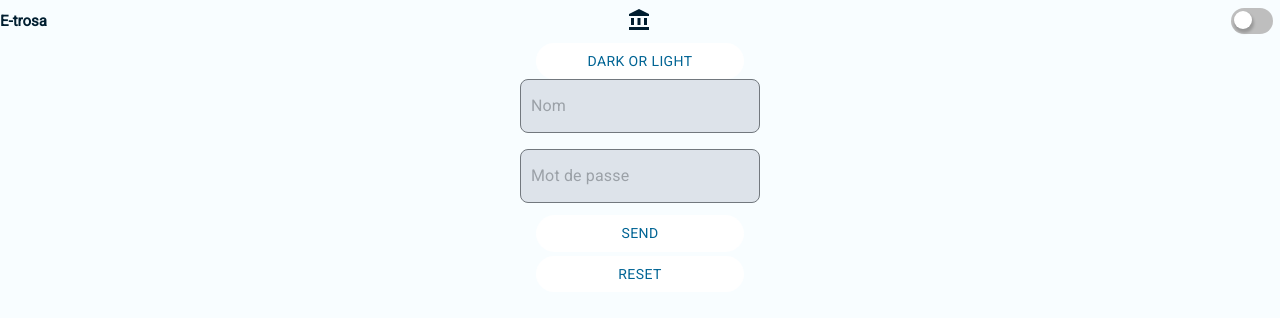
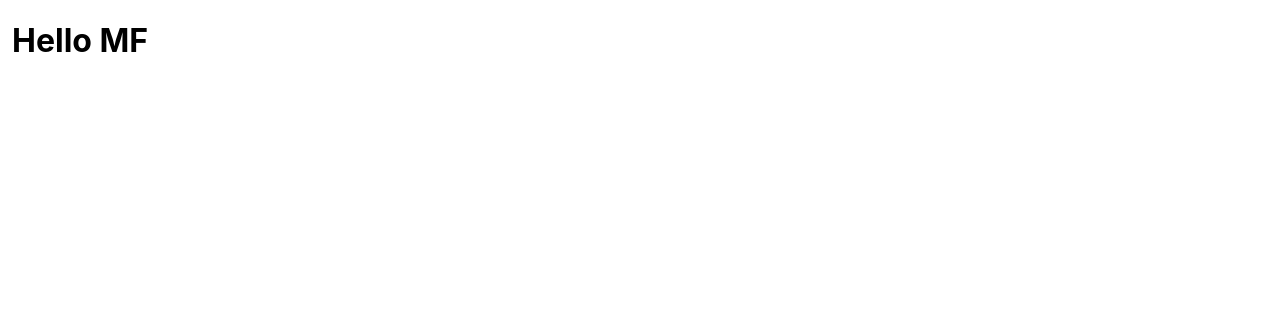
Before and after one commit to TianaNanta/e-trosa, a React (Create React App) app in the folder frontend/my-app/: page / in a window 1280 px wide. Shown: the top 318 px of the page. Built offline with nearby package versions, Linux system fonts and the light colour scheme.

Commit message:
Adding react router navigation

```diff
--- a/frontend/my-app/src/App.tsx
+++ b/frontend/my-app/src/App.tsx
@@ -1,65 +1,20 @@
-import React, {useState} from 'react';
-import {Route, Routes } from "react-router-dom";
-import Input from './components/input/input';
-import StyledButton from './components/buttons/button';
-import { CenterBox, BorderBox, CenterBoxWithMargin, BorderBoxRadius, AppBackground } from './App.styled';
-import { ThemeProvider } from 'styled-components';
-import theme from './core/theme/index';
-import DarkTheme  from './core/theme/theme2';
-import GlobalStyle from './core/theme/global';
-import Space from './components/space/space';
-import Header from './pages/header/header';
+import React from 'react';
+import { Route, Routes } from "react-router-dom";
+
+import AuthRouter from './pages/authentification/authRouter';
+import Home from './pages/homepage/homepage';
+
+import withAuth from '../utils/withAuth';
+
 
 function App() {
 
-  const [name , setName] = useState<string>('');
-
-  const [password , setPassword] = useState<string>('');
-
-  const [isDarkMode, setIsDarkMode] = useState<boolean>(false);
-
-  const themeswitch = (isDarkMode ? DarkTheme : theme);
-
-  const handleThemeToggle = () => {
-    setIsDarkMode(!isDarkMode);
-  };
-
-  function handleReset() {
-    setName('');
-    setPassword('');
-  }
-
   return (
     <>
-      <ThemeProvider theme={themeswitch} >
-        <Header mode={handleThemeToggle}/>
-        <AppBackground>
-          <GlobalStyle />
-          <CenterBox>
-            <StyledButton text={'dark or light'} onClick={handleThemeToggle} />
-          </CenterBox>
-          <CenterBox>
-              <BorderBox>
-                <Input id={'name'} type={'text'} label={'Nom'} value={name} setValue={setName} />
-              </BorderBox>
-                <Space size={1} height={4} />
-              <BorderBox>
-                <Input id={'password'} type={'password'} label={'Mot de passe'} value={password} setValue={setPassword} />
-              </BorderBox>
-              <Space size={1} height={1} />
-          </CenterBox>
-          <CenterBoxWithMargin>
-            <BorderBoxRadius>
-              <StyledButton text={'send'} />
-            </BorderBoxRadius>
-              <Space size={2} height={1} />
-            <BorderBoxRadius>
-              <StyledButton text={'reset'} onClick={handleReset} />
-            </BorderBoxRadius>
-              <Space size={1} height={1} />
-          </CenterBoxWithMargin>
-        </AppBackground>
-      </ThemeProvider>
+      <Routes >
+          <Route path="/*" element={ <Home /> } />
+          <Route path="/auth/*" element={ <AuthRouter/> } />
+      </Routes>
     </>
 
   );
--- a/frontend/my-app/src/index.tsx
+++ b/frontend/my-app/src/index.tsx
@@ -3,14 +3,17 @@ import ReactDOM from 'react-dom/client';
 import './index.css';
 import App from './App';
 import reportWebVitals from './reportWebVitals';
+import { BrowserRouter } from 'react-router-dom';
 
 const root = ReactDOM.createRoot(
   document.getElementById('root') as HTMLElement
 );
 root.render(
-  <React.StrictMode>
-    <App />
-  </React.StrictMode>
+  <BrowserRouter>
+    <React.StrictMode>
+      <App />
+    </React.StrictMode>
+  </BrowserRouter>
 );
 
 // If you want to start measuring performance in your app, pass a function
--- a/frontend/my-app/src/pages/header/authentification/login.tsx
+++ b/frontend/my-app/src/pages/authentification/login.tsx
@@ -3,8 +3,8 @@ import { useNavigate } from "react-router-dom";
 
 import { ThemeProvider } from 'styled-components';
 
-import Input from '../../../components/input/input';
-import StyledButton from '../../../components/buttons/button';
+import Input from '../../components/input/input';
+import StyledButton from '../../components/buttons/button';
 
 export default function Login() {
 
--- a/frontend/my-app/src/pages/header/authentification/signup.tsx
+++ b/frontend/my-app/src/pages/authentification/signup.tsx
@@ -3,8 +3,8 @@ import { useNavigate } from "react-router-dom";
 
 import { ThemeProvider } from 'styled-components';
 
-import Input from '../../../components/input/input';
-import StyledButton from '../../../components/buttons/button';
+import Input from '../../components/input/input';
+import StyledButton from '../../components/buttons/button';
 
 export default function Signup() {
 
--- /dev/null
+++ b/frontend/my-app/src/pages/homepage/home.style.ts
@@ -0,0 +1,6 @@
+import styled from 'styled-components';
+
+export const PaddedBox = styled.div`
+    box-sizing: border-box;
+    padding: 0px 12px;
+`
--- /dev/null
+++ b/frontend/my-app/src/pages/homepage/homepage.tsx
@@ -0,0 +1,13 @@
+import React from 'react'
+
+import { PaddedBox } from './home.style'
+
+export default function Home() {
+    return (
+        <>
+            <PaddedBox>
+                <h1>Hello MF</h1>
+            </PaddedBox>
+        </>
+    );
+}
```
Also changed, not shown: frontend/my-app/src/pages/authentification/auth.style.ts (renamed from frontend/my-app/src/pages/header/authentification/auth.style.ts), frontend/my-app/src/pages/authentification/authRouter.tsx (renamed from frontend/my-app/src/pages/header/authentification/authRouter.tsx).
